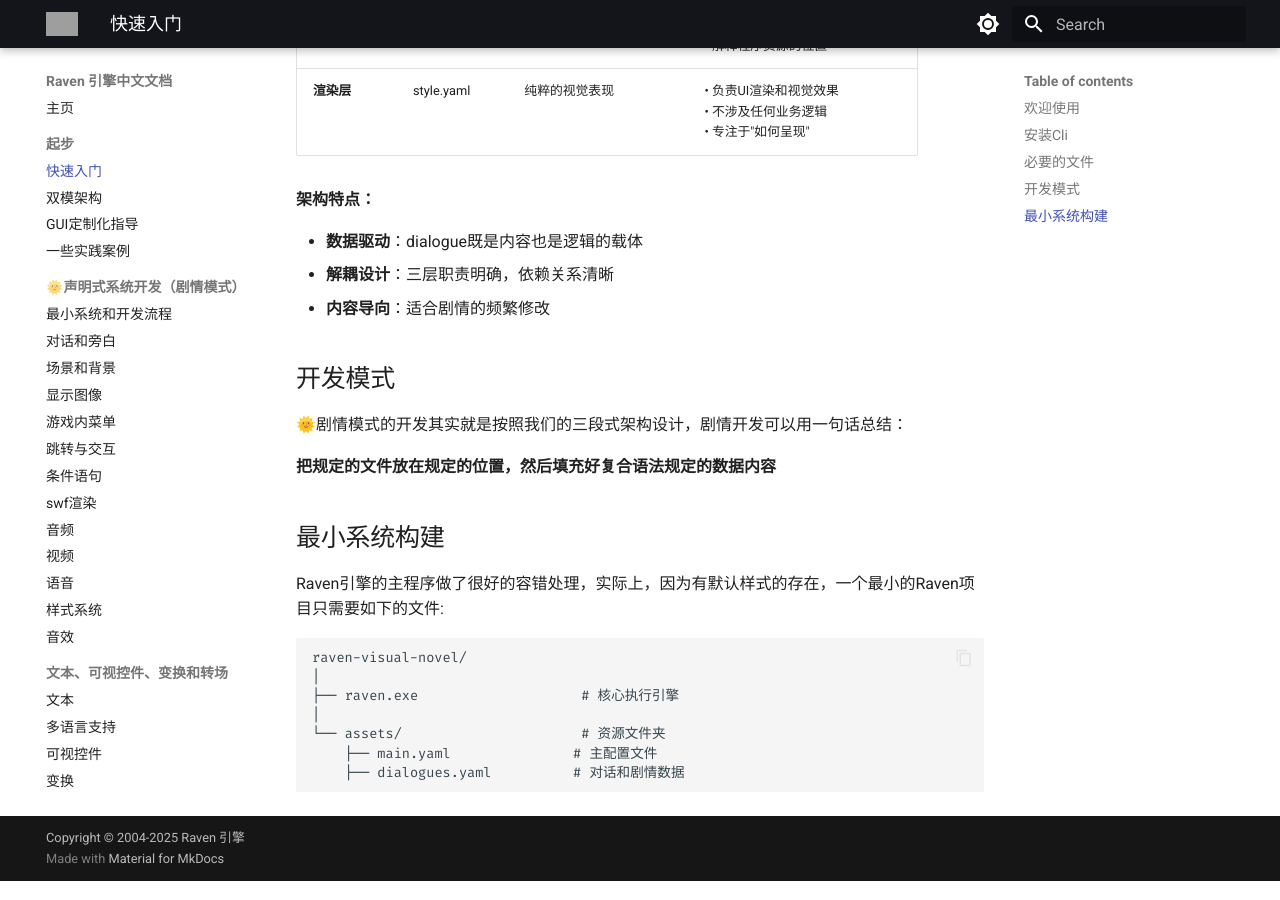
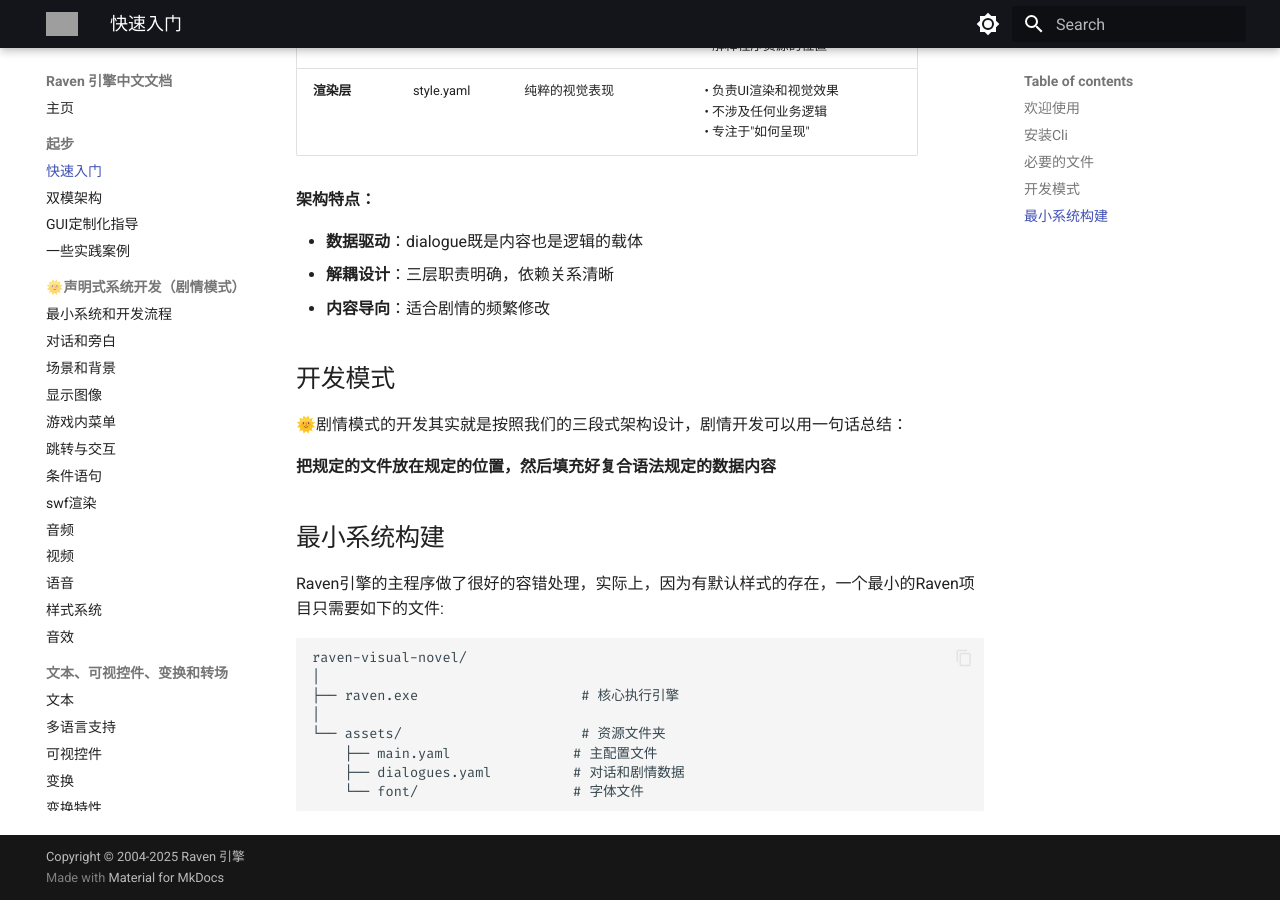
Before and after one commit to E72UJ/doc.raven.rs, an MkDocs documentation site: the page built from docs/quickstart.md, in a window 1280 px wide and 900 px high, scrolled down 822 px. Built offline with MkDocs 1.6.1 and Material for MkDocs 9.7.7, drawn with Linux system fonts in a browser that asks for light colours; grey boxes are pictures that could not be loaded.

Commit message:
更新快速上手
更新 快速上手

````diff
--- a/docs/quickstart.md
+++ b/docs/quickstart.md
@@ -43,4 +43,5 @@ raven-visual-novel/
 └── assets/                      # 资源文件夹
     ├── main.yaml               # 主配置文件
     ├── dialogues.yaml          # 对话和剧情数据
+    └── font/                   # 字体文件
 ```
````
